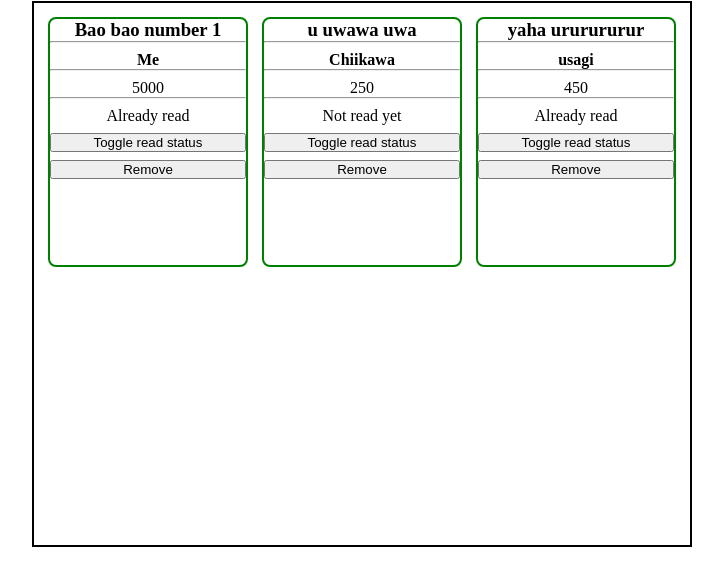
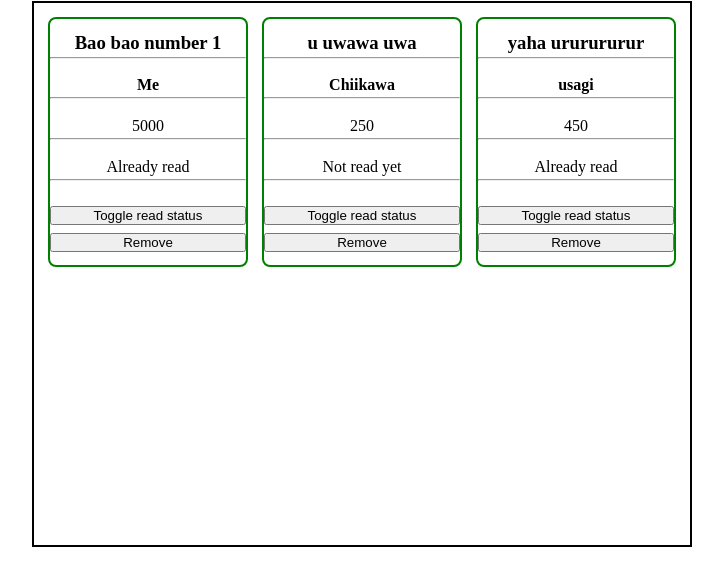
Before and after one commit to JellyRollJunior/library, a plain HTML site: page index.html in a window 1280 px wide. Shown: the part 119-704 px from the top of the page, without its empty margins (278-1001 px from the left). Drawn offline with Linux system fonts and the light colour scheme.

Commit message:
Space card items

```diff
--- a/index.html
+++ b/index.html
@@ -48,9 +48,14 @@
           <span class="page-count">150</span>
           <hr />
         </div>
-        <div class="have-read">Not read yet</div>
-        <button class="toggle-read-btn">Toggle read status</button>
-        <button class="remove-btn">Remove</button>
+        <div>
+          <span class="have-read">Not read yet</span>
+          <hr />
+        </div>
+        <div>
+          <button class="toggle-read-btn">Toggle read status</button>
+          <button class="remove-btn">Remove</button>
+        </div>
       </div>
     </div>
   </body>
--- a/styles.css
+++ b/styles.css
@@ -48,18 +48,31 @@
 .card {
   width: var(--card-width);
   height: var(--card-height);
+  text-align: center;
+  border-radius: 8px;
+  padding: 8px 0;
+
   display: flex;
   flex-direction: column;
+  justify-content: space-around;
+  gap: 8px;
 
-  text-align: center;
-  gap: 8px;
-  border-radius: 8px;
   border: 2px solid green;
+}
+
+hr {
+  margin-top: 3px;
 }
 
 dialog {
   margin: auto;
   padding: 1rem;
+}
+
+button {
+  display: block;
+  width: 100%;
+  margin-top: 8px;
 }
 
 form {
```
